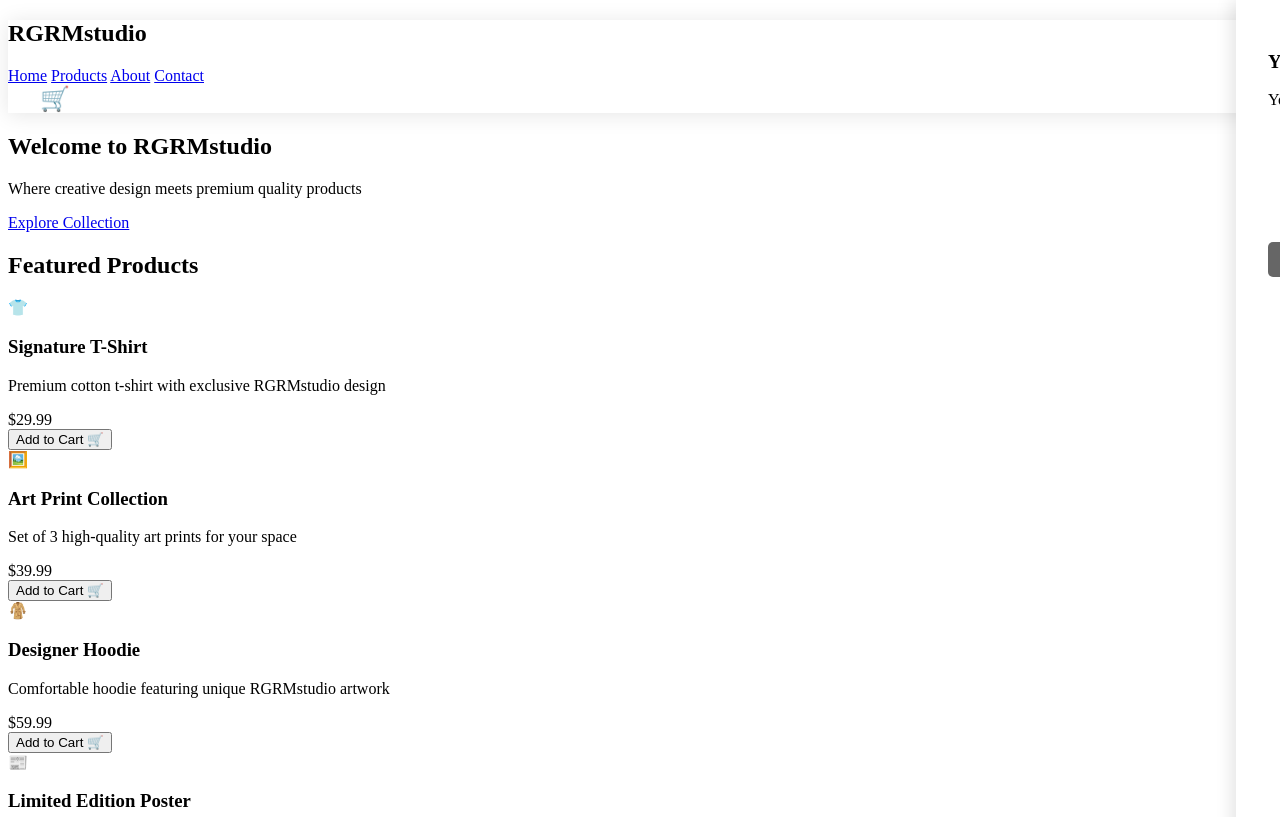
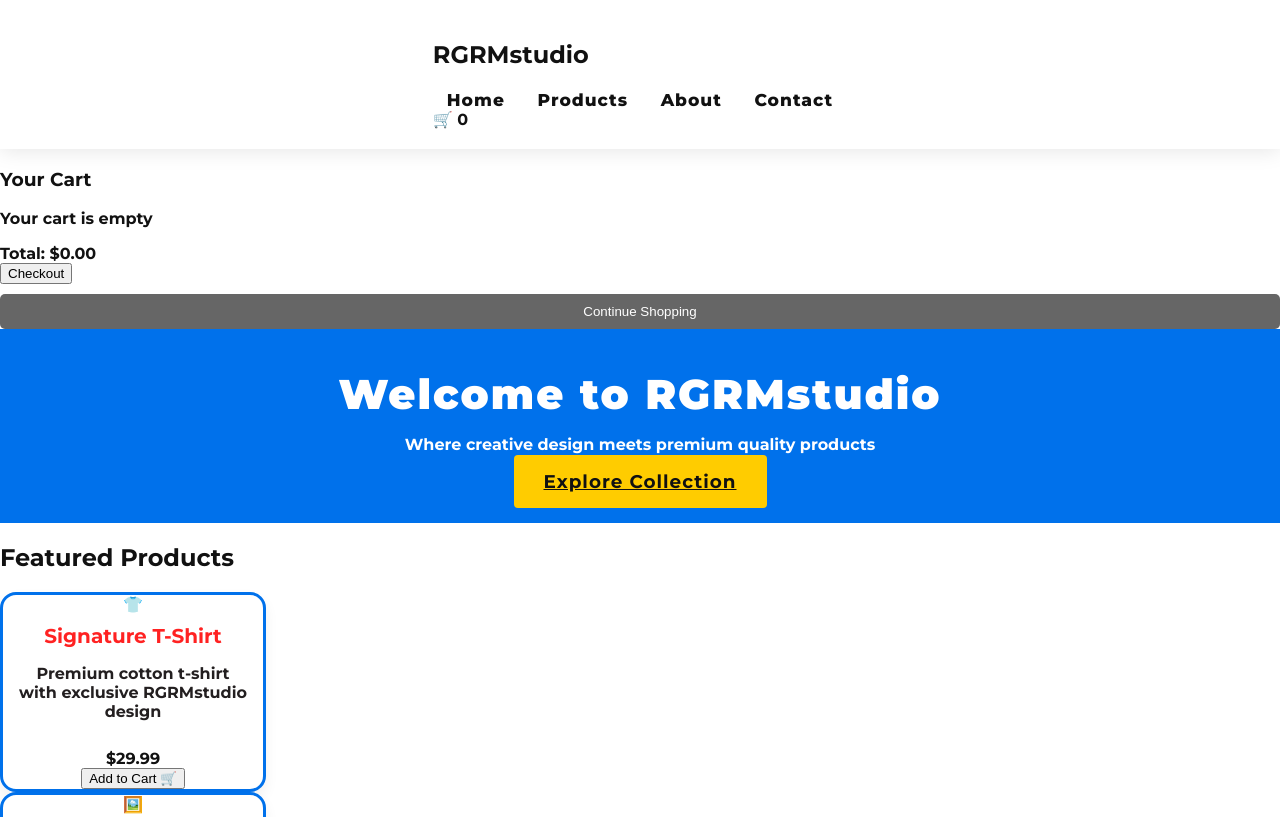
Before and after one commit to RGRMstudio/RGRMstudio, a plain HTML site: page public/index.html in a window 1280 px wide. Shown: the top 817 px of the page. Drawn offline with Linux system fonts and the light colour scheme.

Commit message:
Update styles.css

```diff
--- a/public/styles.css
+++ b/public/styles.css
@@ -1,88 +1,143 @@
-/* Cart Styles */
-.cart-icon {
-    position: relative;
-    margin-left: 2rem;
-    cursor: pointer;
-    font-size: 1.5rem;
+@import url('https://fonts.googleapis.com/css?family=Montserrat:700,800,900&display=swap');
+
+body {
+  background: #fff;
+  color: #111;
+  font-family: 'Montserrat', Arial, sans-serif;
+  margin: 0;
+  padding: 0;
 }
 
-.cart-count {
-    position: absolute;
-    top: -8px;
-    right: -8px;
-    background: var(--secondary-color);
-    color: white;
-    border-radius: 50%;
-    width: 20px;
-    height: 20px;
-    font-size: 0.8rem;
-    display: flex;
-    align-items: center;
-    justify-content: center;
-    font-weight: bold;
+.header-logo {
+  display: flex;
+  align-items: center;
+  justify-content: center;
+  background: #fff;
+  padding-top: 30px;
+  padding-bottom: 30px;
 }
 
-.cart-sidebar {
-    position: fixed;
-    top: 0;
-    right: -400px;
-    width: 380px;
-    height: 100vh;
-    background: white;
-    box-shadow: -5px 0 15px rgba(0,0,0,0.1);
-    transition: right 0.3s ease;
-    z-index: 1002;
-    padding: 2rem;
-    overflow-y: auto;
+.header-logo img {
+  max-width: 350px;
+  width: 100%;
+  height: auto;
 }
 
-.cart-sidebar.active {
-    right: 0;
+.hero {
+  background: #0071EB;
+  color: #fff;
+  text-align: center;
+  padding: 40px 10px 30px;
 }
 
-.cart-overlay {
-    position: fixed;
-    top: 0;
-    left: 0;
-    width: 100%;
-    height: 100%;
-    background: rgba(0,0,0,0.5);
-    z-index: 1001;
-    display: none;
+.hero h1 {
+  font-size: 2.6rem;
+  margin: 0;
+  letter-spacing: 2px;
+  font-weight: 900;
 }
 
-.cart-overlay.active {
-    display: block;
+.cta-button {
+  background: #FFCC00;
+  color: #111;
+  border: none;
+  border-radius: 4px;
+  padding: 15px 30px;
+  font-size: 1.15rem;
+  font-weight: 700;
+  letter-spacing: 1px;
+  margin-top: 20px;
+  cursor: pointer;
+  transition: background 0.2s;
 }
 
-.cart-item {
-    display: flex;
-    justify-content: space-between;
-    align-items: center;
-    padding: 1rem 0;
-    border-bottom: 1px solid #eee;
+.cta-button:hover {
+  background: #FF2222;
+  color: #fff;
 }
 
-.cart-total {
-    font-size: 1.3rem;
-    font-weight: bold;
-    margin: 1rem 0;
-    text-align: center;
+.navbar {
+  display: flex;
+  justify-content: center;
+  align-items: center;
+  background: #FFCC00;
+  padding: 20px 8px;
+  margin: 0 auto 10px auto;
 }
 
-.checkout-button {
-    background: var(--secondary-color);
-    color: white;
-    border: none;
-    padding: 15px;
-    border-radius: 8px;
-    width: 100%;
-    font-size: 1.1rem;
-    font-weight: bold;
-    cursor: pointer;
-    margin-top: 1rem;
+.navbar a {
+  color: #111;
+  font-weight: 800;
+  text-decoration: none;
+  margin: 0 14px;
+  font-size: 1.07rem;
+  transition: color 0.2s;
+  letter-spacing: 1px;
 }
 
-.checkout-button:hover {
-    background: #d83a56;
+.navbar a:hover {
+  color: #0071EB;
 }
+
+.section-title {
+  font-size: 2rem;
+  text-align: center;
+  color: #FF2222;
+  margin: 56px 0 20px 0;
+  font-weight: 900;
+  letter-spacing: 2px;
+}
+
+.featured-products {
+  display: flex;
+  flex-wrap: wrap;
+  justify-content: center;
+  gap: 32px;
+  margin-bottom: 56px;
+}
+
+.product-card {
+  background: #fff;
+  border: 3px solid #0071EB;
+  border-radius: 16px;
+  width: 260px;
+  text-align: center;
+  box-shadow: 0 7px 14px rgba(0,0,0,0.06);
+  overflow: hidden;
+}
+
+.product-card img {
+  width: 100%;
+  height: 170px;
+  object-fit: cover;
+}
+
+.product-card h3 {
+  color: #FF2222;
+  margin: 10px 0 0 0;
+  font-size: 1.25rem;
+}
+
+.product-card p {
+  color: #231F20;
+  font-size: 1rem;
+  padding: 0 16px 12px;
+}
+
+.add-to-cart-btn {
+  background: #FFCC00;
+  color: #111;
+  border: none;
+  font-weight: 800;
+  font-size: 1.06rem;
+  padding: 12px 18px;
+  margin-bottom: 18px;
+  border-radius: 5px;
+  cursor: pointer;
+  transition: background 0.2s;
+}
+
+.add-to-cart-btn:hover {
+  background: #0071EB;
+  color: #fff;
+}
```
